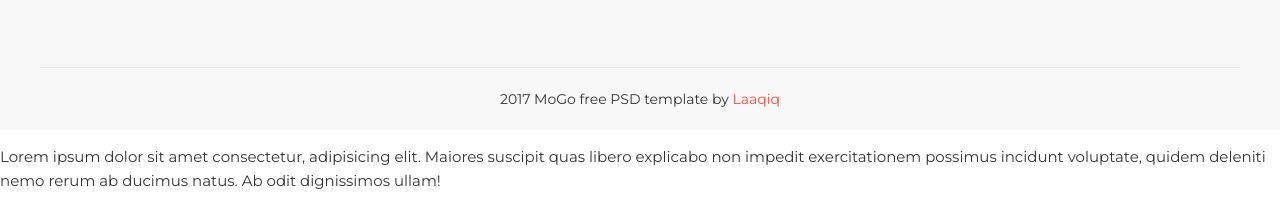
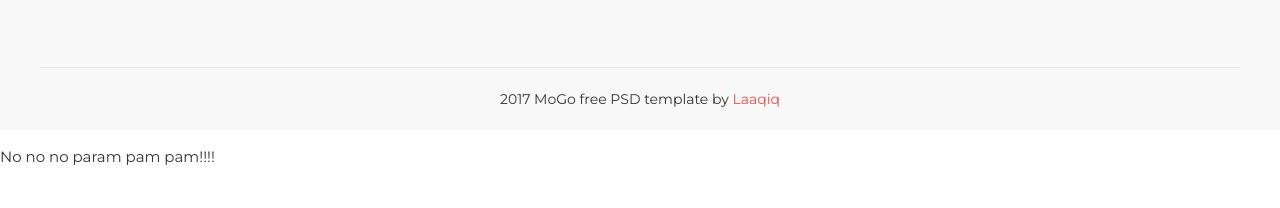
Before and after one commit to Isaburo/Mogo, a plain HTML site: page index.html in a window 1280 px wide. Shown: the part 9107-9315 px from the top of the page. After the commit the page ends 9291 px from the top, so only its background shows below. Drawn offline with nearby package versions, Linux system fonts and the light colour scheme; files whose address does not match are found by name.

Commit message:
third commit

```diff
--- a/index.html
+++ b/index.html
@@ -885,12 +885,7 @@
     </footer>
     </div>
 
-    <p>Lorem ipsum dolor sit amet consectetur,
-        adipisicing elit. Maiores suscipit quas libero
-        explicabo non impedit exercitationem possimus incidunt voluptate,
-        quidem deleniti nemo rerum ab ducimus natus. Ab odit dignissimos ullam!
-
-    </p>
+    <p>No no no param pam pam!!!!</p>
 
 
 
```
